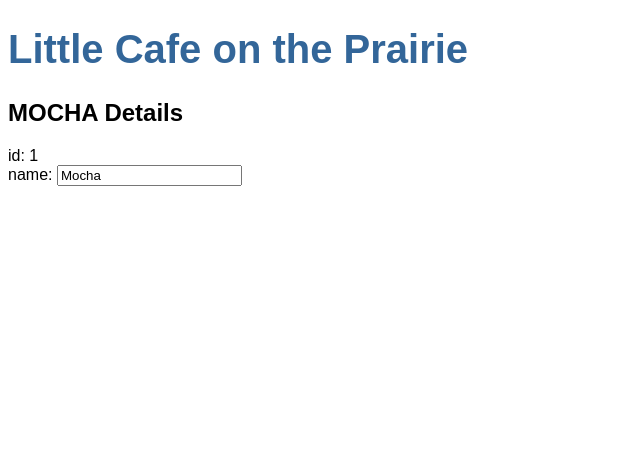
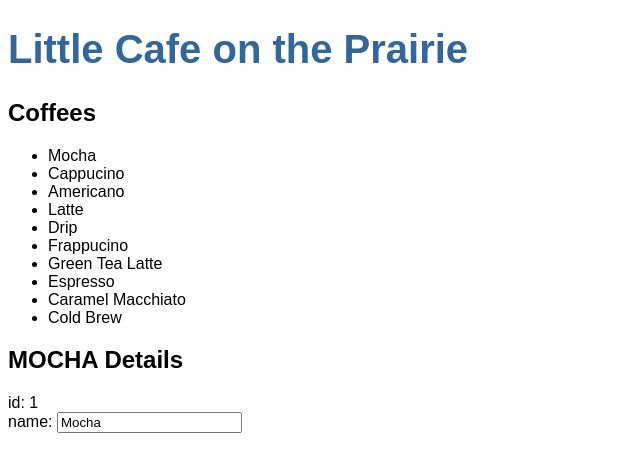
Before and after one commit to GarrettRathke/angular, an Angular app: page / in a window 1280 px wide. Shown: the top 472 px of the page, without its empty margins (0-640 px from the left). Built offline with nearby package versions, Linux system fonts and the light colour scheme.

Commit message:
add mock data and separated a details view

```diff
--- a/src/app/app.module.ts
+++ b/src/app/app.module.ts
@@ -4,12 +4,14 @@ import { BrowserModule } from '@angular/platform-browser';
 import { AppRoutingModule } from './app-routing.module';
 import { AppComponent } from './app.component';
 import { CoffeesComponent } from './coffees/coffees.component';
-import { FormsModule } from '@angular/forms'; // gives access to NgModel
+import { FormsModule } from '@angular/forms';
+import { CoffeeDetailComponent } from './coffee-detail/coffee-detail.component'; // gives access to NgModel
 
 @NgModule({
   declarations: [
     AppComponent,
-    CoffeesComponent
+    CoffeesComponent,
+    CoffeeDetailComponent
   ],
   imports: [
     BrowserModule,
--- /dev/null
+++ b/src/app/coffee-detail/coffee-detail.component.html
@@ -0,0 +1,11 @@
+<!-- Displays selected coffee details -->
+
+<div *ngIf="coffee">
+    <h2>{{coffee.name | uppercase}} Details</h2>
+    <div><span>id: </span>{{coffee.id}}</div>
+    <div>
+        <label>name:
+            <input [(ngModel)]="coffee.name" placeholder="name" />
+        </label>
+    </div>
+    </div>
--- /dev/null
+++ b/src/app/coffee-detail/coffee-detail.component.ts
@@ -0,0 +1,21 @@
+import { Component, OnInit, Input } from '@angular/core';
+import { Coffee } from '../coffee';
+import { COFFEES } from '../mock-coffees';
+
+@Component({
+  selector: 'app-coffee-detail',
+  templateUrl: './coffee-detail.component.html',
+  styleUrls: ['./coffee-detail.component.css']
+})
+export class CoffeeDetailComponent implements OnInit {
+
+  @Input() coffee: Coffee;
+
+  constructor() {
+    this.coffee = COFFEES[0];
+  }
+
+  ngOnInit(): void {
+  }
+
+}
--- a/src/app/coffees/coffees.component.html
+++ b/src/app/coffees/coffees.component.html
@@ -1,7 +1,10 @@
-<h2>{{coffee.name | uppercase}} Details</h2>
-<div><span>id: </span>{{coffee.id}}</div>
-<div>
-    <label>name:
-        <input [(ngModel)]="coffee.name" placeholder="name" />
-    </label>
-</div>
+<h2>Coffees</h2>
+<ul class="coffees">
+    <li *ngFor="let coffee of coffees"
+        [class.selected]="coffee === selectedCoffee"
+        (click)="onSelect(coffee)">
+        {{coffee.name}}
+    </li>
+</ul>
+
+<app-coffee-detail [coffee]="selectedCoffee"></app-coffee-detail>
--- a/src/app/coffees/coffees.component.ts
+++ b/src/app/coffees/coffees.component.ts
@@ -1,5 +1,6 @@
 import { Component, OnInit } from '@angular/core';
-import { Coffee } from 'src/app/coffee';
+import { Coffee } from '../coffee';
+import { COFFEES } from '../mock-coffees';
 
 @Component({
   selector: 'app-coffees',
@@ -8,14 +9,19 @@ import { Coffee } from 'src/app/coffee';
 })
 export class CoffeesComponent implements OnInit {
 
-  coffee: Coffee = {
-    id: 1,
-    name: 'Mocha'
-  };
+  coffees = COFFEES;
+  selectedCoffee: Coffee;
 
-  constructor() { }
+  constructor() {
+    this.selectedCoffee = this.coffees[0];
+   }
 
   ngOnInit(): void {
   }
 
+  onSelect(coffee: Coffee): void {
+    this.selectedCoffee = coffee;
+    //window.alert("selected coffee: " + this.selectedCoffee.name);
+  }
+
 }
--- /dev/null
+++ b/src/app/mock-coffees.ts
@@ -0,0 +1,14 @@
+import { Coffee } from './coffee';
+
+export const COFFEES: Coffee[] = [
+    { id:1, name:'Mocha' },
+    { id:2, name:'Cappucino' },
+    { id:3, name:'Americano' },
+    { id:4, name:'Latte' },
+    { id:5, name:'Drip' },
+    { id:6, name:'Frappucino' },
+    { id:7, name:'Green Tea Latte' },
+    { id:8, name:'Espresso' },
+    { id:9, name:'Caramel Macchiato' },
+    { id:10, name:'Cold Brew' }
+];
```
Also changed, not shown: src/app/coffee-detail/coffee-detail.component.css (added), 1 other file (tests, documents, lock files or other folders).
